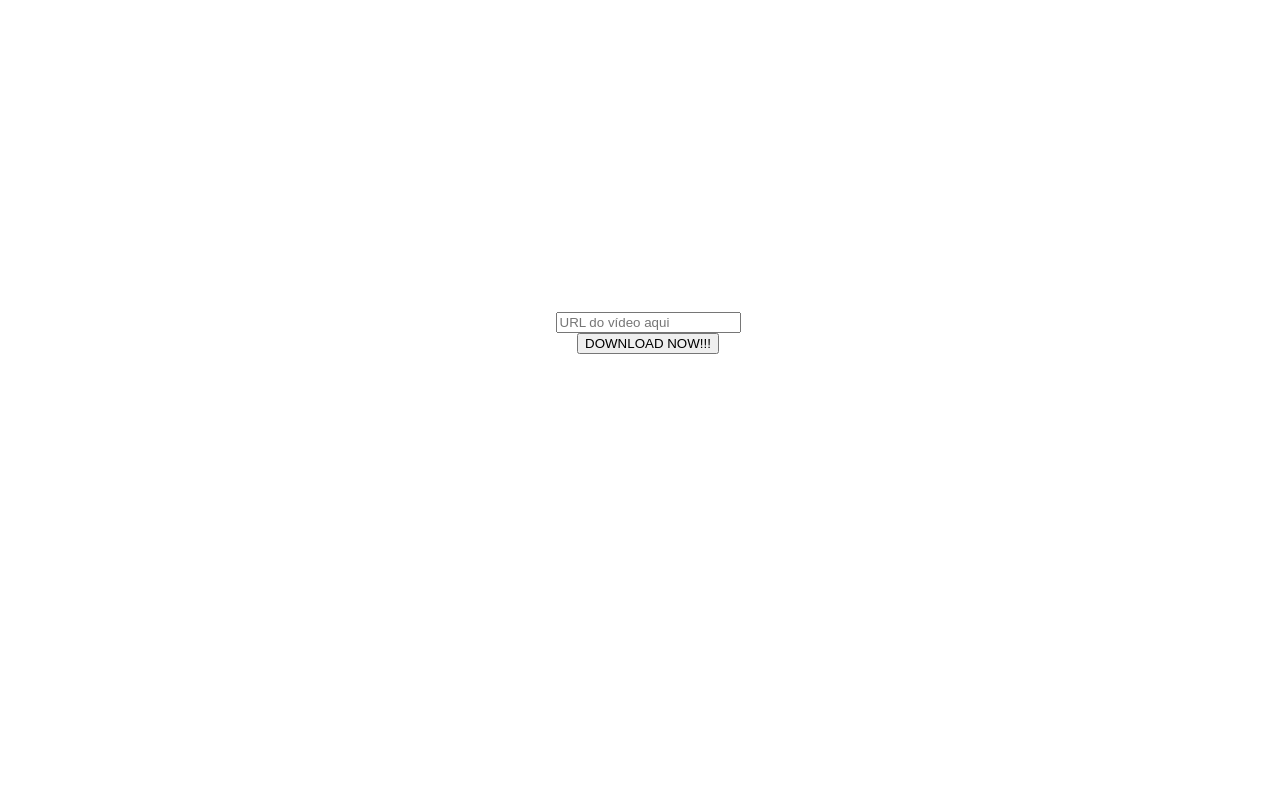
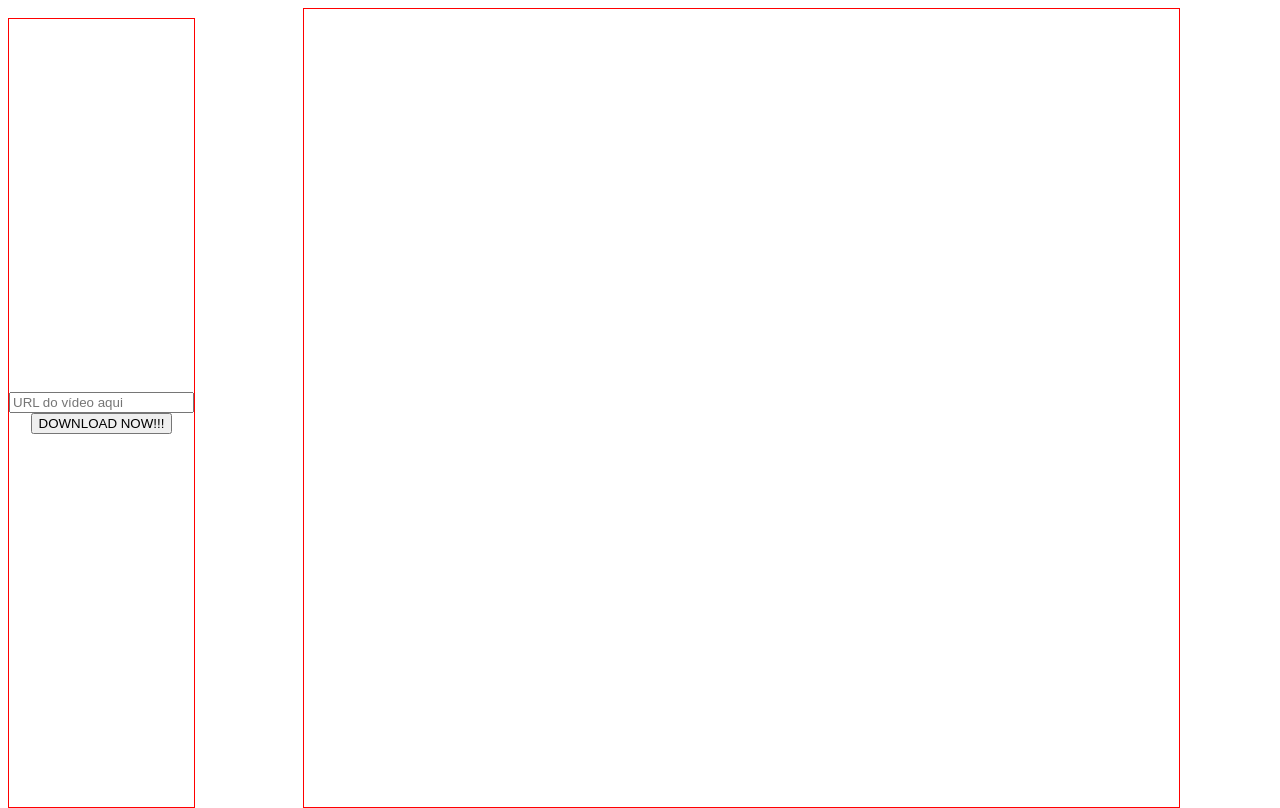
Before and after one commit to DAMULIHUE/youtube-downloader-site, a website: page index.html in a window 1280 px wide. Drawn offline with Linux system fonts and the light colour scheme.

Commit message:
da para fazer download dos videos agora

```diff
--- a/index.html
+++ b/index.html
@@ -9,11 +9,15 @@
 		<main>
 			<div class="insertURL">
 				<input id="url" type="text" placeholder="URL do vídeo aqui">
-				<button id="download" type="video/mp4">DOWNLOAD NOW!!!</button>
-				<video id="main-video"></video>
+				<button id="download" onclick="downloadVideo(video.src)" type="video/mp4">DOWNLOAD NOW!!!</button>
+				</video>
+			</div>
+			<div class="video-div">
+				<video class="video-window" id="main-video" type="video/mp4" download>
+
 			</div>
 
-		</main>
+</main>
 
 		<script>
 			const video = document.getElementById("main-video");
@@ -22,7 +26,6 @@
 			const url = `http://localhost:6969/video`;
 
 			inputButton.addEventListener("keydown", getVideo, false);
-			//downloadButt.addEventListener("click", downloadVideo, false);
 			async function getVideo(e){
 				if(e.key == "Enter"){
 					const CallServerVideo = await fetch(url, {
@@ -41,6 +44,15 @@
 					});
 				}
 			}
+
+			function downloadVideo(url){
+			          const a = document.createElement('a')
+		              	  a.href = url
+				  a.download = url.split('/').pop()
+				  document.body.appendChild(a)
+				  a.click()
+				  document.body.removeChild(a)
+			}
 		</script>
 	</body>
 </html>
--- a/style.css
+++ b/style.css
@@ -1,14 +1,49 @@
- html, body, main, .insertURL{
+ html, body{
 
 	height:100%;
 	width: 100%;
 }
 
- .insertURL{
+main{
+	display: flex;
+	flex-direction: column-reverse;
+}
+
+.video-div{
+
+	display: flex;
+	justify-content: center;
+}
+
+.video-window{
+
+	width: 80%;
+	height: auto;
+	border: red 1px solid;
+}
+
+.insertURL{
 
 	display: flex;
 	align-items: center;
 	justify-content: center;
 	flex-direction: column;
+
+	margin-top: 10px;
+	border: red 1px solid;
 	/*num sei centralizar div hihi*/
 }
+
+@media (min-width: 800px) {
+	html, body{
+		width:80%;
+		width:100%;
+	}
+	main{
+		height: 100%;
+
+		display: flex;
+		flex-direction: row;
+		justify-content: space-around;
+	}
+}
```
Also changed, not shown: server.js (+5 -10 lines).
